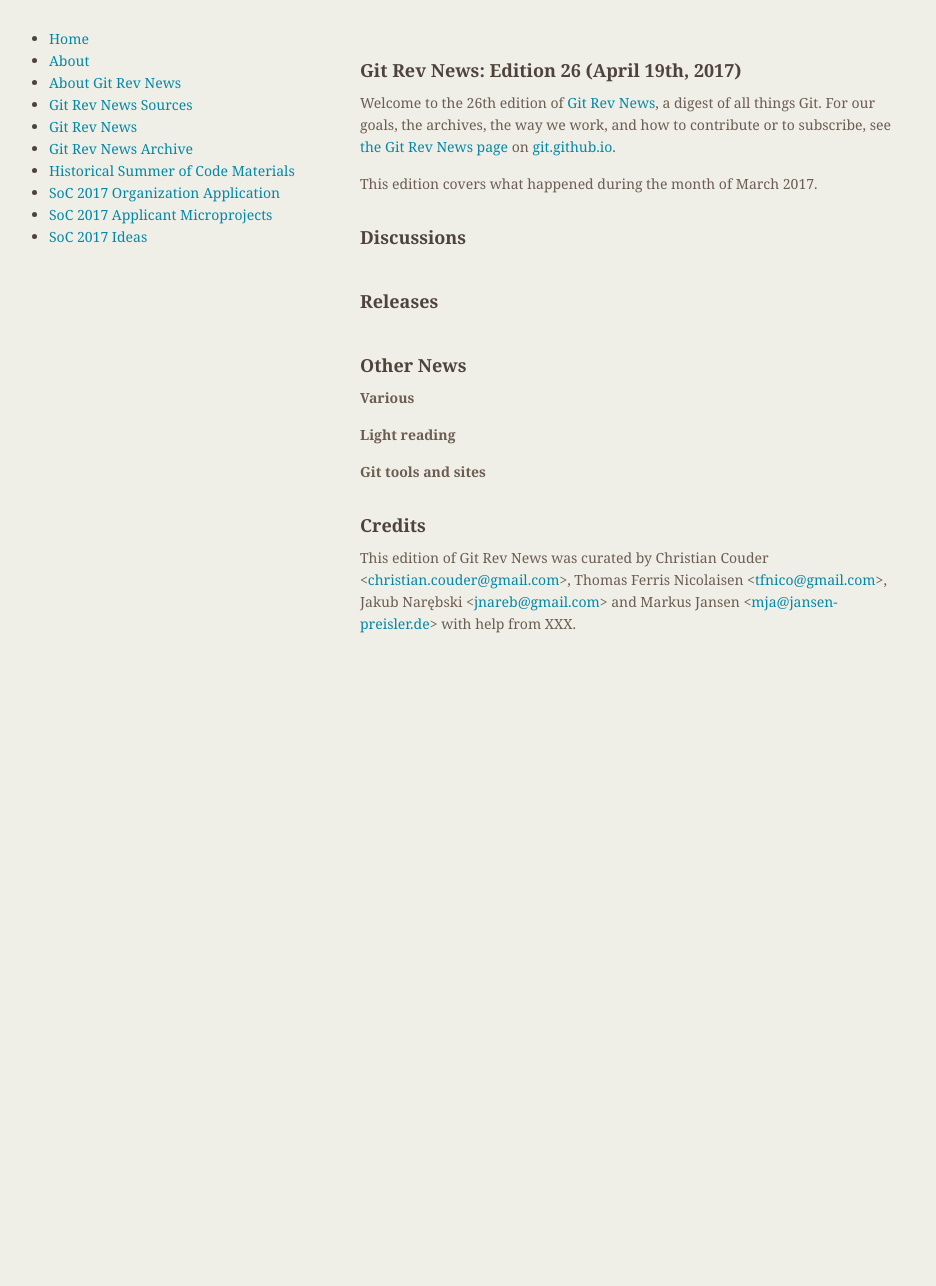
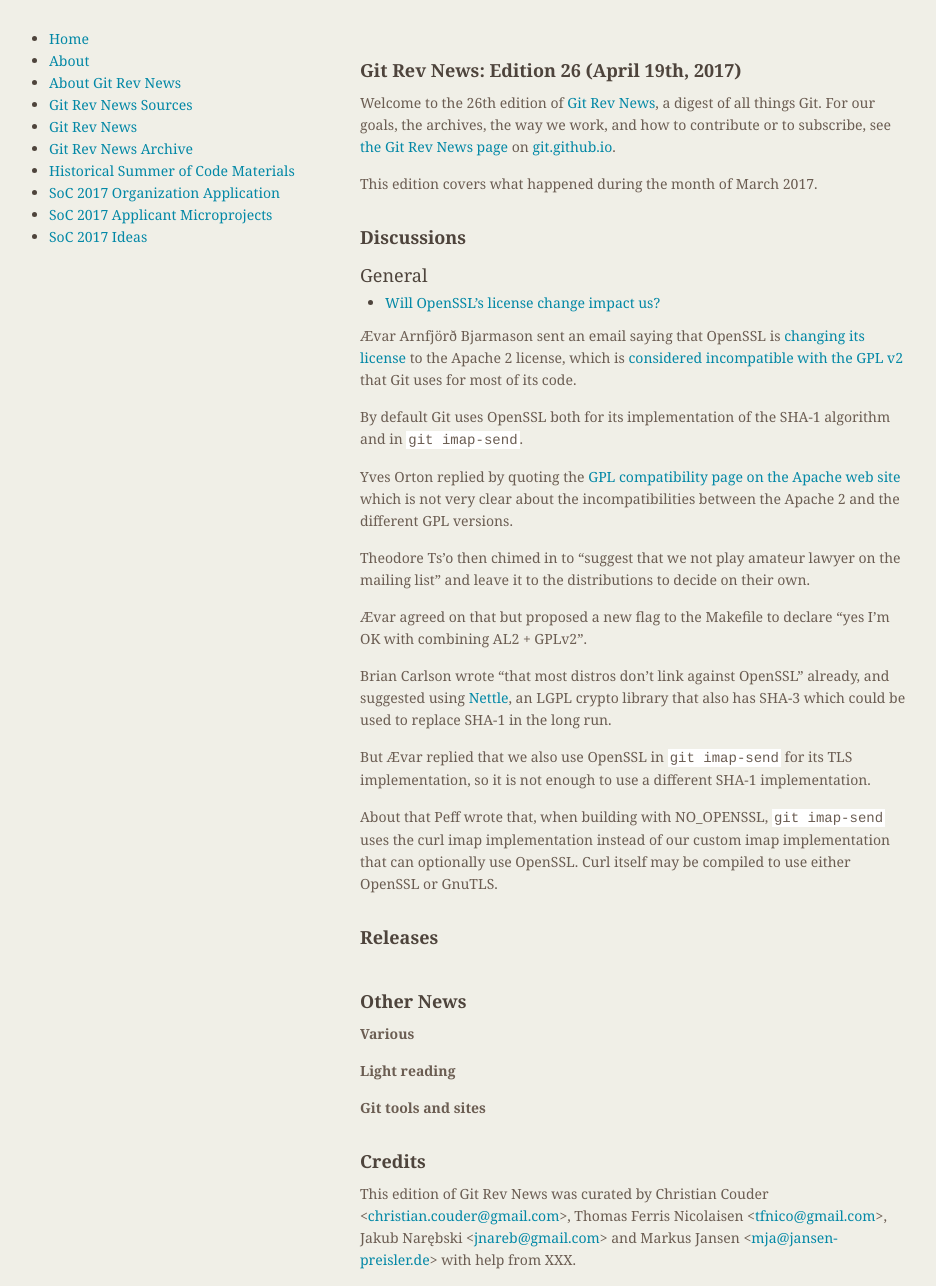
Before and after one commit to git/git.github.io, a Jekyll site: the page built from rev_news/drafts/edition-26.md, in a window 1280 px wide. Shown: the whole page, without its empty margins (174-1110 px from the left). Built offline with Jekyll 4.4.1, drawn with Linux system fonts in a browser that asks for light colours; before the commit the page ends 900 px from its top, so only the background shows below that.

Commit message:
rn-26: add article about OpenSSL license change

```diff
--- a/rev_news/drafts/edition-26.md
+++ b/rev_news/drafts/edition-26.md
@@ -17,9 +17,46 @@
 
 ## Discussions
 
-<!---
+
 ### General
--->
+
+* [Will OpenSSL's license change impact us?](http://public-inbox.org/git/CACBZZX6F47uC9jLxppgkUnwVpGV2jpzzP4kwTuqKgayCevomeA@mail.gmail.com/)
+
+Ævar Arnfjörð Bjarmason sent an email saying that OpenSSL is
+[changing its license](https://www.openssl.org/blog/blog/2017/03/22/license/)
+to the Apache 2 license, which is
+[considered incompatible with the GPL v2](https://www.gnu.org/licenses/license-list.html#apache2)
+that Git uses for most of its code.
+
+By default Git uses OpenSSL both for its implementation of the SHA-1
+algorithm and in `git imap-send`.
+
+Yves Orton replied by quoting the
+[GPL compatibility page on the Apache web site](https://www.apache.org/licenses/GPL-compatibility.html)
+which is not very clear about the incompatibilities between the Apache
+2 and the different GPL versions.
+
+Theodore Ts'o then chimed in to "suggest that we not play amateur
+lawyer on the mailing list" and leave it to the distributions to
+decide on their own.
+
+Ævar agreed on that but proposed a new flag to the Makefile to declare
+"yes I'm OK with combining AL2 + GPLv2".
+
+Brian Carlson wrote "that most distros don't link against OpenSSL"
+already, and suggested using
+[Nettle](https://en.wikipedia.org/wiki/Nettle_(cryptographic_library)),
+an LGPL crypto library that also has SHA-3 which could be used to
+replace SHA-1 in the long run.
+
+But Ævar replied that we also use OpenSSL in `git imap-send` for its
+TLS implementation, so it is not enough to use a different SHA-1
+implementation.
+
+About that Peff wrote that, when building with NO_OPENSSL, `git imap-send`
+uses the curl imap implementation instead of our custom imap
+implementation that can optionally use OpenSSL. Curl itself may be
+compiled to use either OpenSSL or GnuTLS.
 
 <!---
 ### Reviews
```
